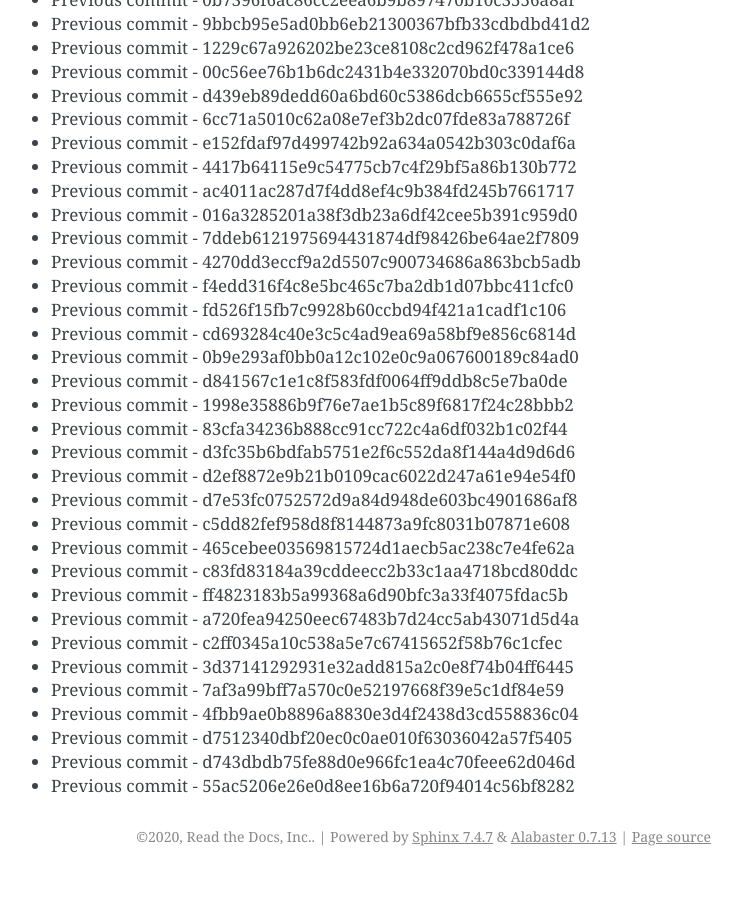
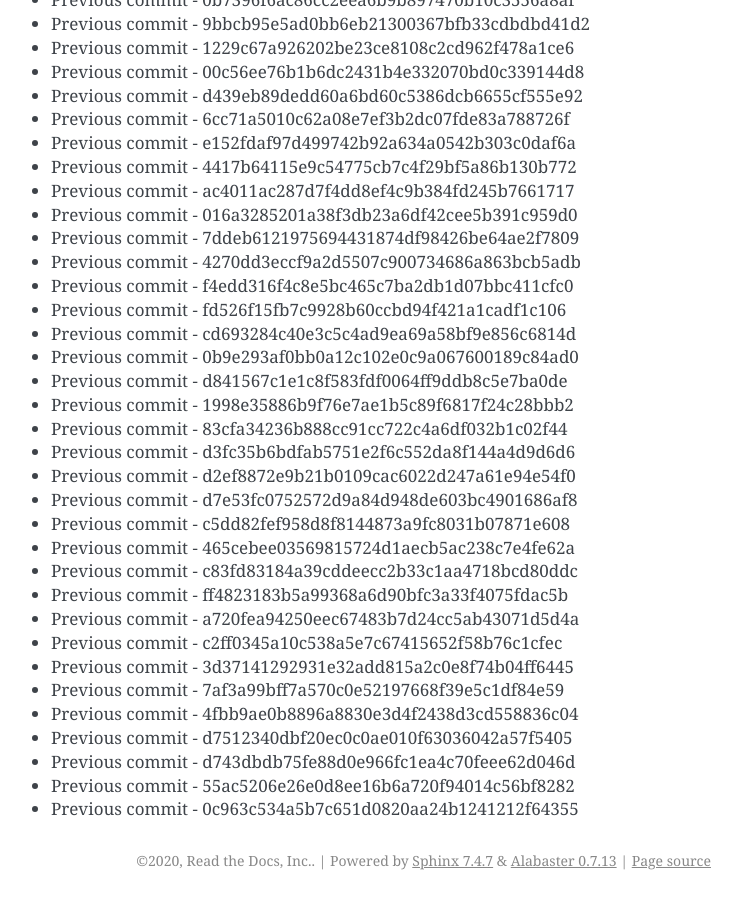
Before and after one commit to readthedocs/rtd-git-stresstest, a Sphinx documentation site: the page built from docs/updates.rst, in a window 1280 px wide and 900 px high, scrolled down 63003 px. Shown: the whole window, without its empty margins (399-1141 px from the left). Built offline with Sphinx 7.4.7, drawn with Linux system fonts in a browser that asks for light colours; before the commit the page ends 63879 px from its top, so only the background shows below that.

Commit message:
Generating commit from previous: 0c963c534a5b7c651d0820aa24b1241212f64355

```diff
--- a/docs/updates.rst
+++ b/docs/updates.rst
@@ -2679,3 +2679,4 @@ It can be tested for any performance characteristics.
 * Previous commit - d7512340dbf20ec0c0ae010f63036042a57f5405
 * Previous commit - d743dbdb75fe88d0e966fc1ea4c70feee62d046d
 * Previous commit - 55ac5206e26e0d8ee16b6a720f94014c56bf8282
+* Previous commit - 0c963c534a5b7c651d0820aa24b1241212f64355
```
